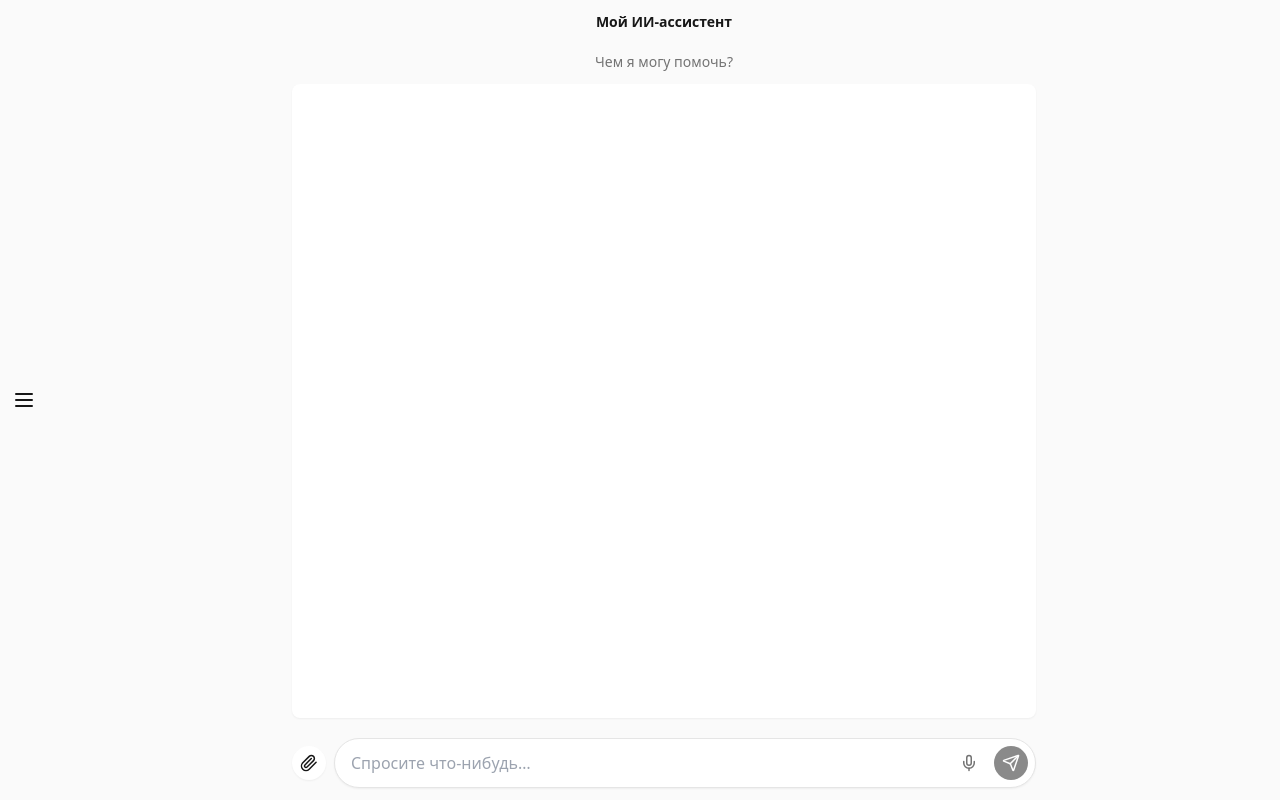
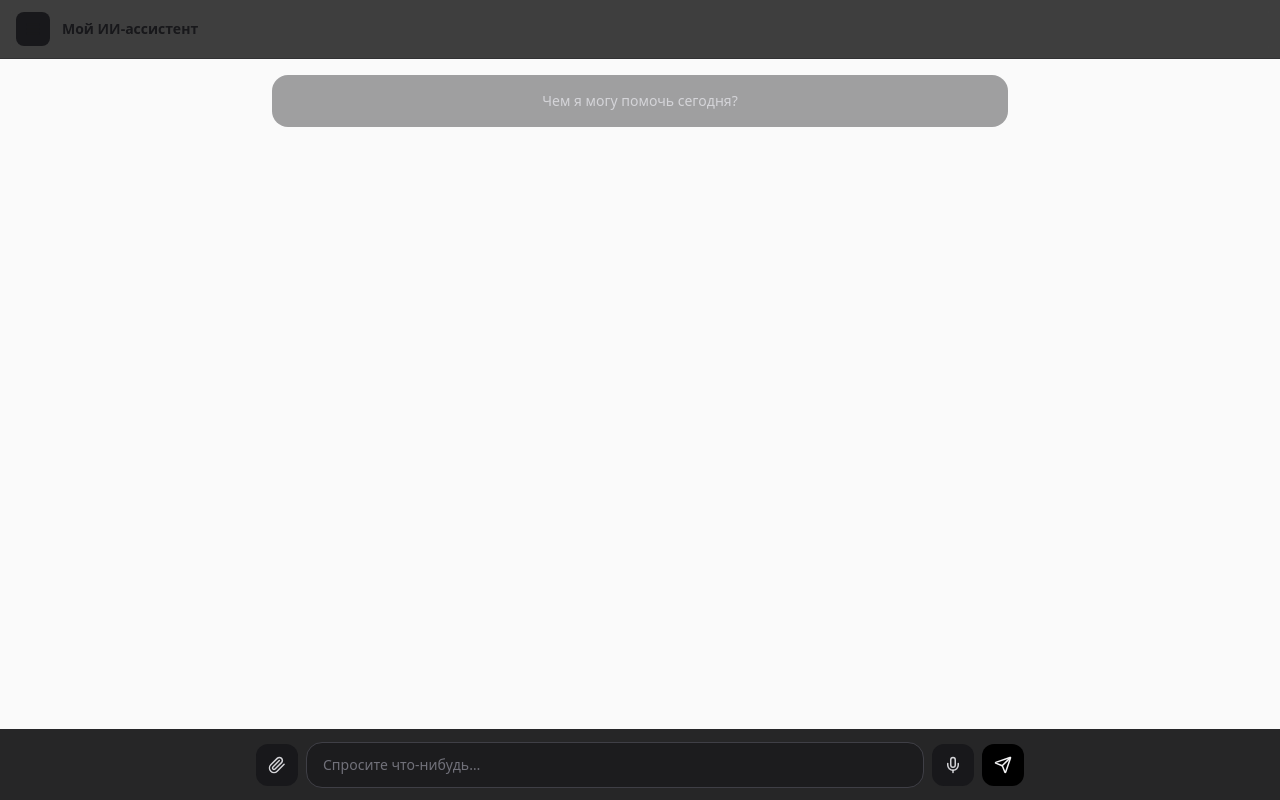
Before and after one commit to 89059043673d-ctrl/ai-assistant-chat, a Next.js app: page / in a window 1280 px wide. Built offline with nearby package versions, Linux system fonts and the light colour scheme.

Commit message:
Update Chat.tsx

```diff
--- a/components/Chat.tsx
+++ b/components/Chat.tsx
@@ -1,154 +1,320 @@
-'use client';
+// components/Chat.tsx
+"use client";
 
-import React, { useEffect, useRef, useState } from 'react';
-import { Paperclip, Mic, Send, Menu } from 'lucide-react';
-import clsx from 'clsx';
+import React, { useEffect, useRef, useState } from "react";
+import { Menu, Paperclip, Send, Mic, Clipboard } from "lucide-react";
+import Markdown from "./Markdown";
+import clsx from "clsx";
 
-type Msg = { role: 'user' | 'assistant'; content: string };
+type Msg = { role: "user" | "assistant"; content: string };
 
 export default function Chat() {
+  // левое меню
+  const [sidebarOpen, setSidebarOpen] = useState(false);
+
+  // история сообщений
   const [messages, setMessages] = useState<Msg[]>([]);
-  const [input, setInput] = useState('');
-  const [pending, setPending] = useState(false);
-  const listRef = useRef<HTMLDivElement>(null);
+  const [input, setInput] = useState("");
+  const [loading, setLoading] = useState(false);
 
-  // Автоскролл вниз
+  // локальная "история чатов" в сайдбаре
+  const [threads, setThreads] = useState<
+    { id: string; title: string; msgs: Msg[] }[]
+  >([]);
+  const [activeThreadId, setActiveThreadId] = useState<string | null>(null);
+  const inputRef = useRef<HTMLInputElement>(null);
+  const endRef = useRef<HTMLDivElement>(null);
+
+  // автоскролл в конец
   useEffect(() => {
-    listRef.current?.scrollTo({ top: listRef.current.scrollHeight, behavior: 'smooth' });
-  }, [messages, pending]);
+    endRef.current?.scrollIntoView({ behavior: "smooth" });
+  }, [messages, loading]);
 
-  async function handleSend(e?: React.FormEvent) {
-    e?.preventDefault();
+  // создать новый чат
+  function newChat() {
+    const id = crypto.randomUUID();
+    const title = "Новый чат";
+    const t = { id, title, msgs: [] as Msg[] };
+    setThreads((s) => [t, ...s]);
+    setActiveThreadId(id);
+    setMessages([]);
+    setSidebarOpen(false);
+    setTimeout(() => inputRef.current?.focus(), 50);
+  }
+
+  // выбрать чат
+  function selectChat(id: string) {
+    const t = threads.find((x) => x.id === id);
+    if (!t) return;
+    setActiveThreadId(id);
+    setMessages(t.msgs);
+    setSidebarOpen(false);
+  }
+
+  // сохранить текущий чат в список
+  function persistThread(nextMsgs: Msg[]) {
+    if (!activeThreadId) return;
+    setThreads((prev) =>
+      prev.map((t) => (t.id === activeThreadId ? { ...t, msgs: nextMsgs, title: titleFromMsgs(nextMsgs) } : t))
+    );
+  }
+
+  function titleFromMsgs(msgs: Msg[]) {
+    const firstUser = msgs.find((m) => m.role === "user")?.content?.slice(0, 30);
+    return firstUser ? firstUser : "Чат";
+  }
+
+  // копирование текста
+  async function copyText(text: string) {
+    try {
+      await navigator.clipboard.writeText(text);
+    } catch {}
+  }
+
+  // отправка (стриминг)
+  async function send(e?: React.FormEvent) {
+    if (e) e.preventDefault(); // чтобы не было двойной отправки
     const text = input.trim();
-    if (!text || pending) return;
+    if (!text || loading) return;
 
-    // Добавляем сообщение пользователя
-    const userMsg: Msg = { role: 'user', content: text };
-    setMessages(prev => [...prev, userMsg]);
-    setInput('');
-    setPending(true);
+    // добавляем пользовательское сообщение
+    const me: Msg = { role: "user", content: text };
+    const startMsgs = [...messages, me];
+    setMessages(startMsgs);
+    persistThread(startMsgs);
+    setInput("");
+
+    // создаем заготовку для assistant
+    const ai: Msg = { role: "assistant", content: "" };
+    setMessages((s) => [...s, ai]);
+    setLoading(true);
 
     try {
-      // Готовим историю без каких-либо приветствий/системных фраз
-      const historyToSend = [...messages, userMsg].map(m => ({ role: m.role, content: m.content }));
-
-      const res = await fetch('/api/chat', {
-        method: 'POST',
-        headers: { 'Content-Type': 'application/json' },
-        body: JSON.stringify({ prompt: text, history: historyToSend }),
+      const res = await fetch("/api/chat", {
+        method: "POST",
+        headers: { "Content-Type": "application/json" },
+        body: JSON.stringify({
+          history: startMsgs,
+          message: text,
+        }),
       });
 
       if (!res.ok || !res.body) {
-        throw new Error('Bad response from server');
+        throw new Error("bad response");
       }
 
-      // Пустой ответ ассистента — будем наполнять по мере стрима
-      let assistant: Msg = { role: 'assistant', content: '' };
-      setMessages(prev => [...prev, assistant]);
-      const assistantIndex = messages.length + 1; // индекс только что добавленного ассистента
+      const reader = res.body.getReader();
+      const decoder = new TextDecoder("utf-8");
+      let acc = "";
 
-      const reader = res.body.getReader();
-      const decoder = new TextDecoder();
-
+      // читаем plain text поток
       while (true) {
-        const { value, done } = await reader.read();
+        const { done, value } = await reader.read();
         if (done) break;
         const chunk = decoder.decode(value, { stream: true });
+        acc += chunk;
 
-        setMessages(prev => {
-          const next = [...prev];
-          const current = next[assistantIndex];
-          if (current && current.role === 'assistant') {
-            next[assistantIndex] = { ...current, content: current.content + chunk };
-          }
+        // обновляем последнее сообщение ассистента
+        setMessages((s) => {
+          const next = [...s];
+          next[next.length - 1] = { role: "assistant", content: sanitizeLeak(acc) };
           return next;
         });
       }
+
+      setMessages((s) => {
+        const next = [...s];
+        next[next.length - 1] = { role: "assistant", content: sanitizeLeak(acc) };
+        persistThread(next);
+        return next;
+      });
     } catch {
-      setMessages(prev => [
-        ...prev,
-        {
-          role: 'assistant',
-          content: 'Не удалось получить ответ от модели. Проверьте Billing и переменную OPENAI_API_KEY на Vercel.',
-        },
-      ]);
+      setMessages((s) => {
+        const next = [...s];
+        next[next.length - 1] = {
+          role: "assistant",
+          content:
+            "Не удалось получить ответ от модели. Проверьте Billing и переменную OPENAI_API_KEY на Vercel.",
+        };
+        persistThread(next);
+        return next;
+      });
     } finally {
-      setPending(false);
+      setLoading(false);
+      inputRef.current?.focus();
     }
   }
 
+  // на случай если вдруг бэкенд где-то вернул `{"ok":true,"content":"..."}`
+  function sanitizeLeak(text: string) {
+    // если это JSON-строка вида { ok:true, content:"..." }
+    const trimmed = text.trim();
+    if (trimmed.startsWith("{") && trimmed.includes('"content"')) {
+      try {
+        const obj = JSON.parse(trimmed);
+        if (obj && typeof obj.content === "string") return obj.content;
+      } catch {}
+    }
+    return text;
+  }
+
+  // при первом заходе — пустой чат
+  useEffect(() => {
+    if (threads.length === 0) newChat();
+    // eslint-disable-next-line react-hooks/exhaustive-deps
+  }, []);
+
   return (
-    <div className="flex h-screen w-full bg-neutral-50 text-neutral-900">
-      {/* Кнопка выезда меню (само меню у вас уже есть) */}
-      <button className="p-3" aria-label="menu">
-        <Menu />
+    <div className="relative h-full w-full">
+      {/* верхняя плашка */}
+      <div className="sticky top-0 z-20 flex items-center gap-3 border-b border-zinc-800/60 bg-[#0f0f10]/80 px-4 py-3 backdrop-blur">
+        <button
+          className="rounded-lg bg-zinc-900 p-2 hover:bg-zinc-800"
+          onClick={() => setSidebarOpen((v) => !v)}
+          aria-label="Меню"
+          title="Меню"
+        >
+          <Menu size={18} />
         </button>
+        <div className="text-sm font-semibold">Мой ИИ-ассистент</div>
+      </div>
 
-      <div className="mx-auto flex max-w-3xl flex-1 flex-col gap-2 px-3">
-        {/* Заголовок */}
-        <div className="py-3 text-center text-sm font-semibold">Мой ИИ-ассистент</div>
-
-        {/* Приветствие — показываем только когда нет истории */}
-        {messages.length === 0 && (
-          <div className="pb-1 text-center text-sm text-neutral-500">Чем я могу помочь?</div>
+      {/* сайдбар */}
+      {sidebarOpen && (
+        <div className="absolute left-0 top-[52px] z-30 h-[calc(100%-52px)] w-[300px] border-r border-zinc-800/60 bg-[#0e0e0f]">
+          <div className="flex items-center gap-2 p-3">
+            <input
+              className="w-full rounded-md border border-zinc-700 bg-zinc-900 px-3 py-2 text-sm outline-none"
+              placeholder="Поиск по чатам…"
+              onChange={(e) => {
+                const q = e.target.value.toLowerCase();
+                setThreads((prev) =>
+                  prev
+                    .slice()
+                    .sort((a, b) => a.title.localeCompare(b.title))
+                    .map((t) => t) // просто чтобы перерендерить
+                );
+              }}
+            />
+            <button
+              className="rounded-md bg-zinc-800 px-3 py-2 text-sm hover:bg-zinc-700"
+              onClick={newChat}
+            >
+              + Новый
+            </button>
+          </div>
+          <div className="space-y-1 overflow-y-auto p-2">
+            {threads.map((t) => (
+              <button
+                key={t.id}
+                onClick={() => selectChat(t.id)}
+                className={clsx(
+                  "block w-full truncate rounded-md px-3 py-2 text-left text-sm hover:bg-zinc-800",
+                  t.id === activeThreadId && "bg-zinc-800"
+                )}
+              >
+                {t.title}
+              </button>
+            ))}
+          </div>
+        </div>
       )}
 
-        {/* Лента сообщений */}
+      {/* область сообщений */}
+      <div className="mx-auto max-w-3xl px-4 pb-32 pt-4">
+        {/* приветственная надпись (как полупрозрачная подсказка) — показываем, когда нет сообщений */}
+        {messages.length === 0 && (
+          <div className="mb-6 rounded-2xl bg-zinc-900/40 p-4 text-center text-sm text-zinc-300">
+            Чем я могу помочь сегодня?
+          </div>
+        )}
+
+        <div className="space-y-3">
+          {messages.map((m, i) => (
             <div
-          ref={listRef}
-          className="flex-1 overflow-y-auto rounded-lg bg-white p-3 shadow-sm"
+              key={i}
+              className={clsx(
+                "flex",
+                m.role === "user" ? "justify-start" : "justify-start"
+              )}
             >
-          {messages.map((m, i) => (
-            <div key={i} className={clsx('mb-2 flex', m.role === 'user' ? 'justify-start' : 'justify-start')}>
               <div
                 className={clsx(
-                  'max-w-[85%] rounded-xl px-4 py-2',
-                  m.role === 'user' ? 'bg-neutral-900 text-white' : 'bg-neutral-100 text-neutral-900'
+                  "group relative max-w-[85%] rounded-2xl px-4 py-3",
+                  m.role === "user"
+                    ? "bg-zinc-900 text-zinc-100"
+                    : "bg-zinc-800/70 text-zinc-100"
                 )}
               >
-                {m.content || (m.role === 'assistant' && pending ? '…' : '')}
+                {m.role === "assistant" ? (
+                  <Markdown>{m.content}</Markdown>
+                ) : (
+                  <div className="whitespace-pre-wrap">{m.content}</div>
+                )}
+
+                {/* копировать */}
+                <button
+                  onClick={() => copyText(m.content)}
+                  className="absolute -right-2 -top-2 hidden rounded-full bg-zinc-900 p-2 text-zinc-300 shadow group-hover:block"
+                  title="Копировать"
+                  aria-label="Копировать"
+                >
+                  <Clipboard size={14} />
+                </button>
               </div>
             </div>
           ))}
-          {pending && (
-            <div className="text-neutral-400 text-sm px-2">Модель печатает…</div>
+          {loading && (
+            <div className="text-xs text-zinc-400">Ассистент печатает…</div>
           )}
+          <div ref={endRef} />
+        </div>
       </div>
 
-        {/* Поле ввода */}
-        <form onSubmit={handleSend} className="flex items-center gap-2 py-3">
+      {/* нижняя панель ввода */}
+      <form
+        onSubmit={send}
+        className="fixed inset-x-0 bottom-0 z-20 border-t border-zinc-800/60 bg-[#0f0f10]/90 px-4 py-3"
+      >
+        <div className="mx-auto flex max-w-3xl items-center gap-2">
+          {/* скрепка — слева, темная */}
           <button
             type="button"
-            className="rounded-full bg-white p-2 shadow-sm"
-            aria-label="attach"
+            className="rounded-xl bg-zinc-900 p-3 text-zinc-300 hover:bg-zinc-800"
             title="Прикрепить"
+            aria-label="Прикрепить"
           >
             <Paperclip size={18} />
           </button>
 
-          <div className="relative flex-1">
           <input
+            ref={inputRef}
             value={input}
-              onChange={e => setInput(e.target.value)}
+            onChange={(e) => setInput(e.target.value)}
             placeholder="Спросите что-нибудь…"
-              className="w-full rounded-full border border-neutral-200 bg-white px-4 py-3 pr-20 shadow-sm outline-none"
+            className="flex-1 rounded-2xl border border-zinc-700 bg-zinc-900/70 px-4 py-3 text-sm outline-none placeholder:text-zinc-500"
           />
-            <div className="absolute right-2 top-1/2 -translate-y-1/2 flex items-center gap-2">
-              <button type="button" className="rounded-full p-2 text-neutral-500" title="Голос">
+
+          <button
+            type="button"
+            className="rounded-xl bg-zinc-900 p-3 text-zinc-300 hover:bg-zinc-800"
+            title="Голос"
+            aria-label="Голос"
+          >
             <Mic size={18} />
           </button>
+
           <button
             type="submit"
-                className="rounded-full bg-neutral-900 p-2 text-white disabled:opacity-50"
-                disabled={pending || !input.trim()}
+            disabled={loading}
+            className="rounded-xl bg-black p-3 text-zinc-100 hover:bg-zinc-900 disabled:opacity-50"
             title="Отправить"
+            aria-label="Отправить"
           >
             <Send size={18} />
           </button>
         </div>
-          </div>
       </form>
-      </div>
     </div>
   );
 }
```
Lines whose indentation alone changed are shown as unchanged.
